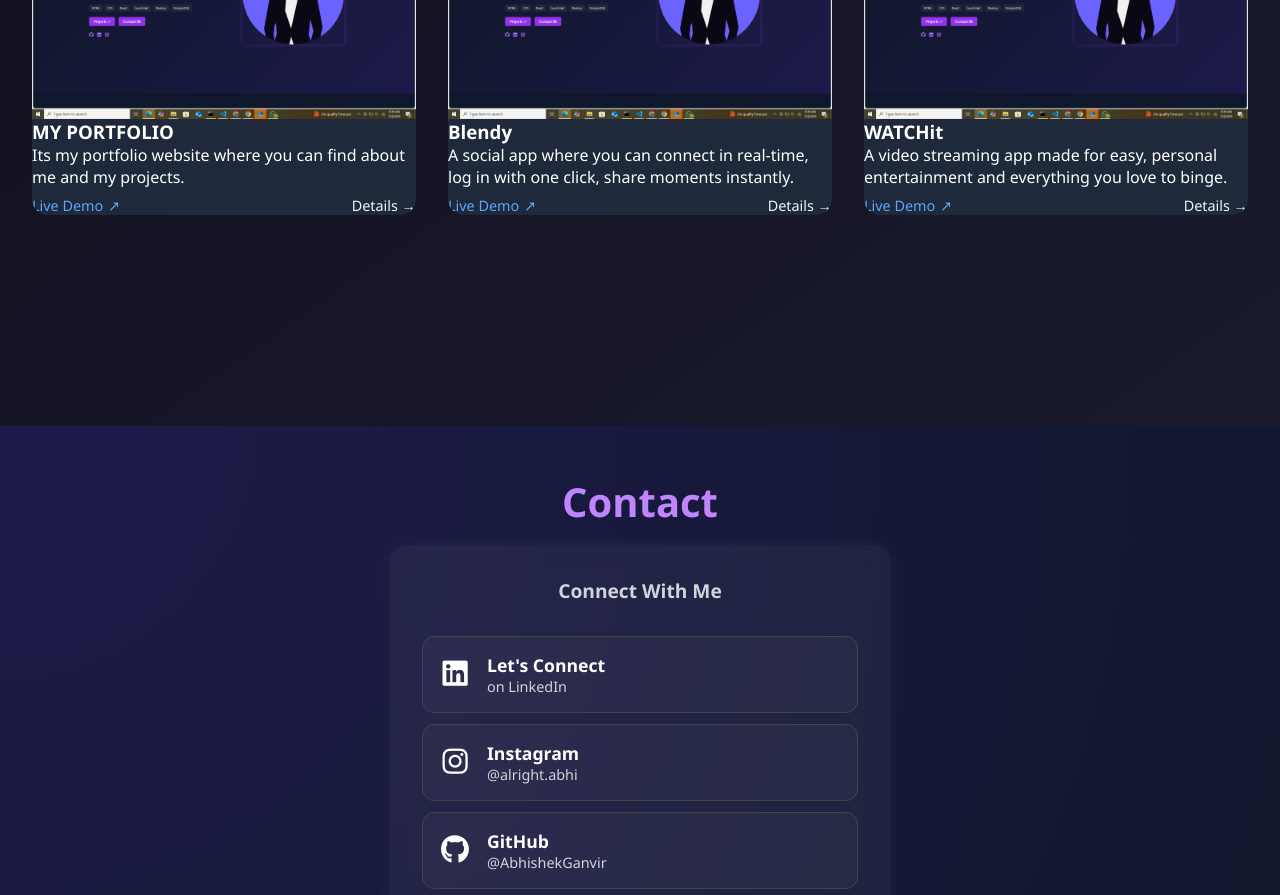
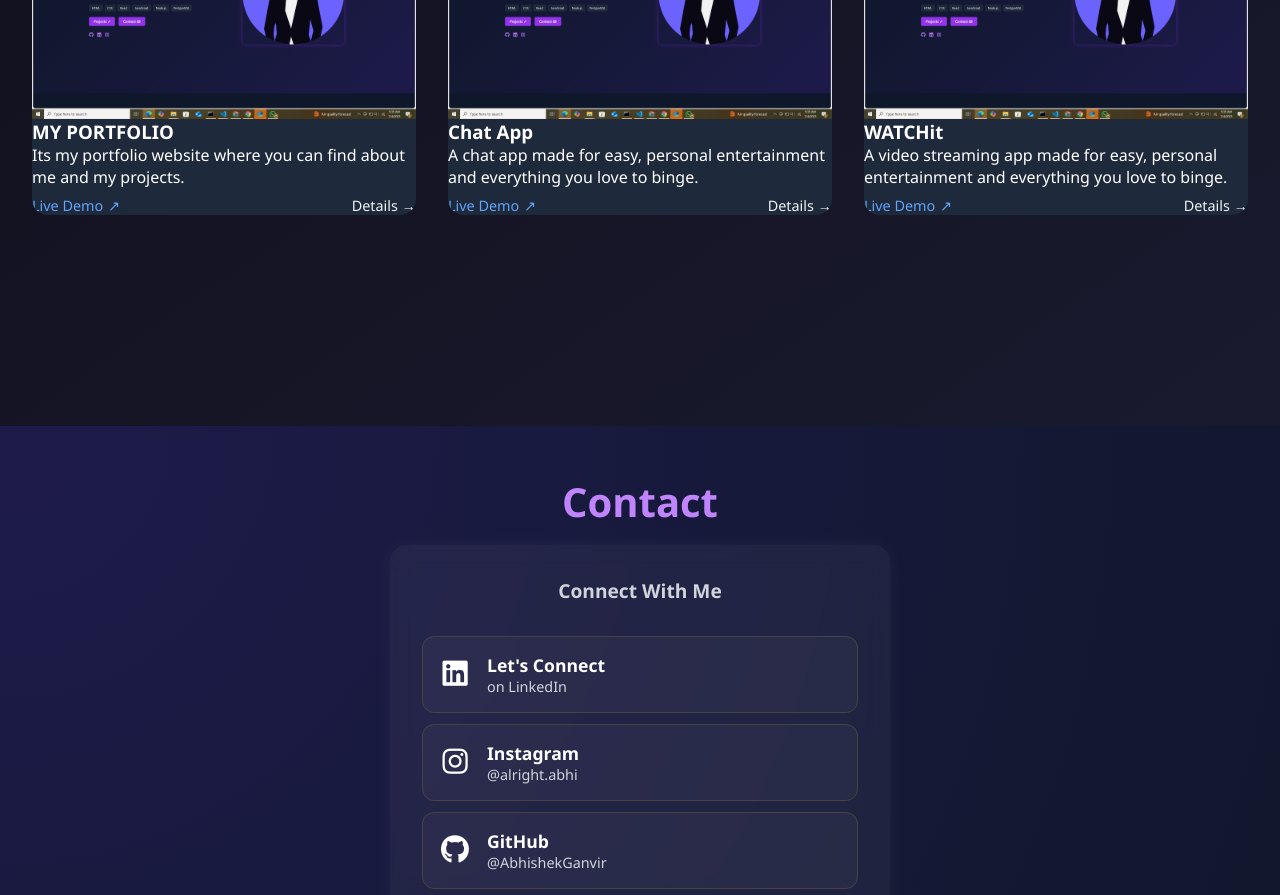
Before and after one commit to TARUN-SARASWAT365/Portfolio, a React (Create React App) app: page / in a window 1280 px wide. Shown: the part 2000-2895 px from the top of the page. Built offline with nearby package versions, Linux system fonts and the light colour scheme; the HTML template or start-up script is replaced by a standard one.

Commit message:
Initial frontend code

```diff
--- a/src/pages/Portfolio.jsx
+++ b/src/pages/Portfolio.jsx
@@ -23,15 +23,15 @@ const projects = [
     title: "MY PORTFOLIO",
     description: "Its my portfolio website where you can find about me and my projects.",
     image: projectImg,
-    liveLink: "https://portfolio-ecru-psi-54.vercel.app",
+    liveLink: "https://portfolio-teal-chi-88.vercel.app",
     detailsLink: "https://github.com/TARUN-SARASWAT365/Portfolio",
   },
   {
-    title: "Blendy",
-    description: "A social app where you can connect in real-time, log in with one click, share moments instantly.",
+    title: "Chat App",
+    description: "A chat app made for easy, personal entertainment and everything you love to binge.",
     image: projectImg,
-    liveLink: "https://your-live-link.com",
-    detailsLink: "https://github.com/your-repo",
+    liveLink: "https://chatappfrontend-beryl.vercel.app",
+    detailsLink: "https://github.com/TARUN-SARASWAT365/chatappfrontend",
   },
   {
     title: "WATCHit",
```
